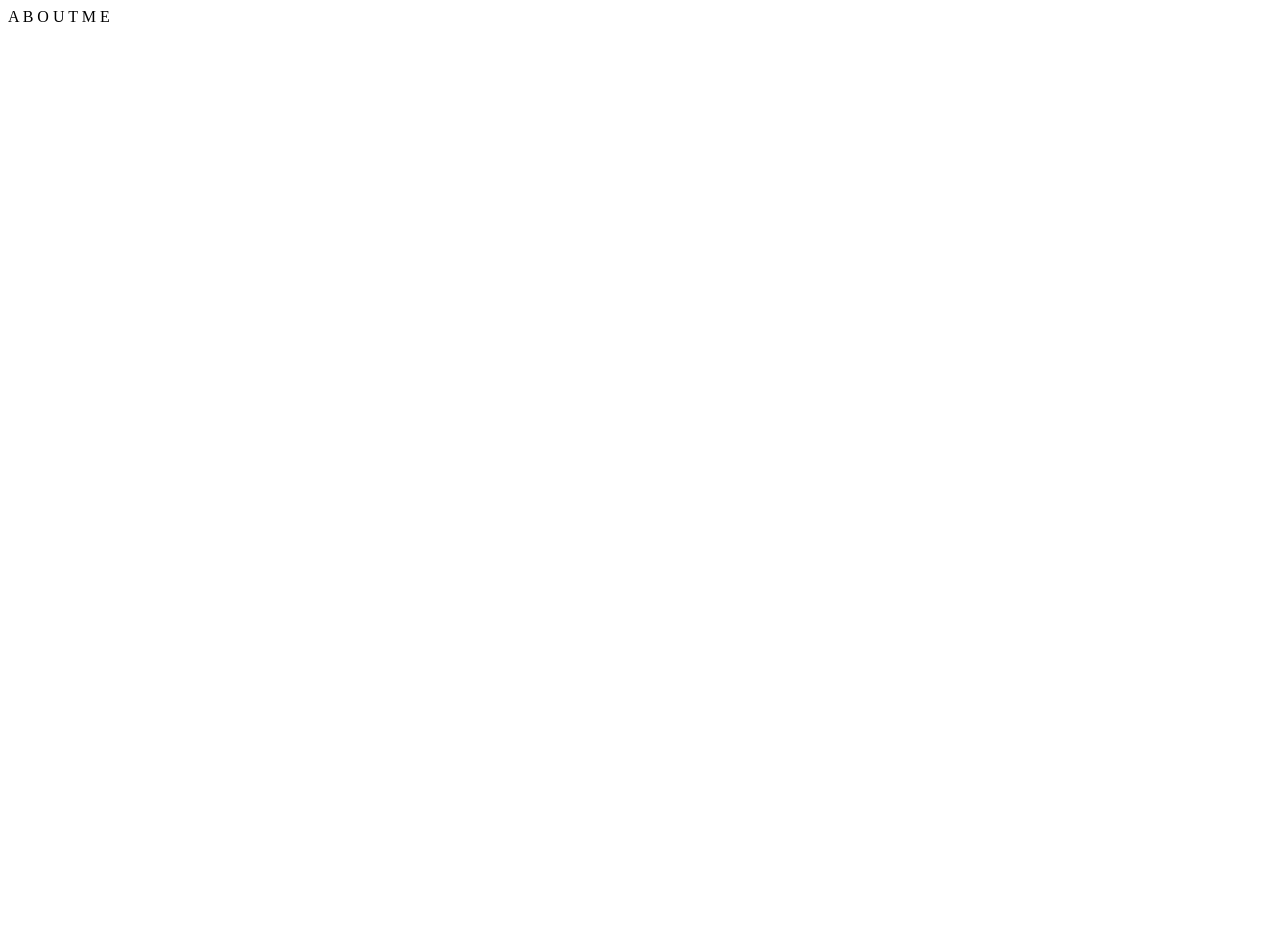
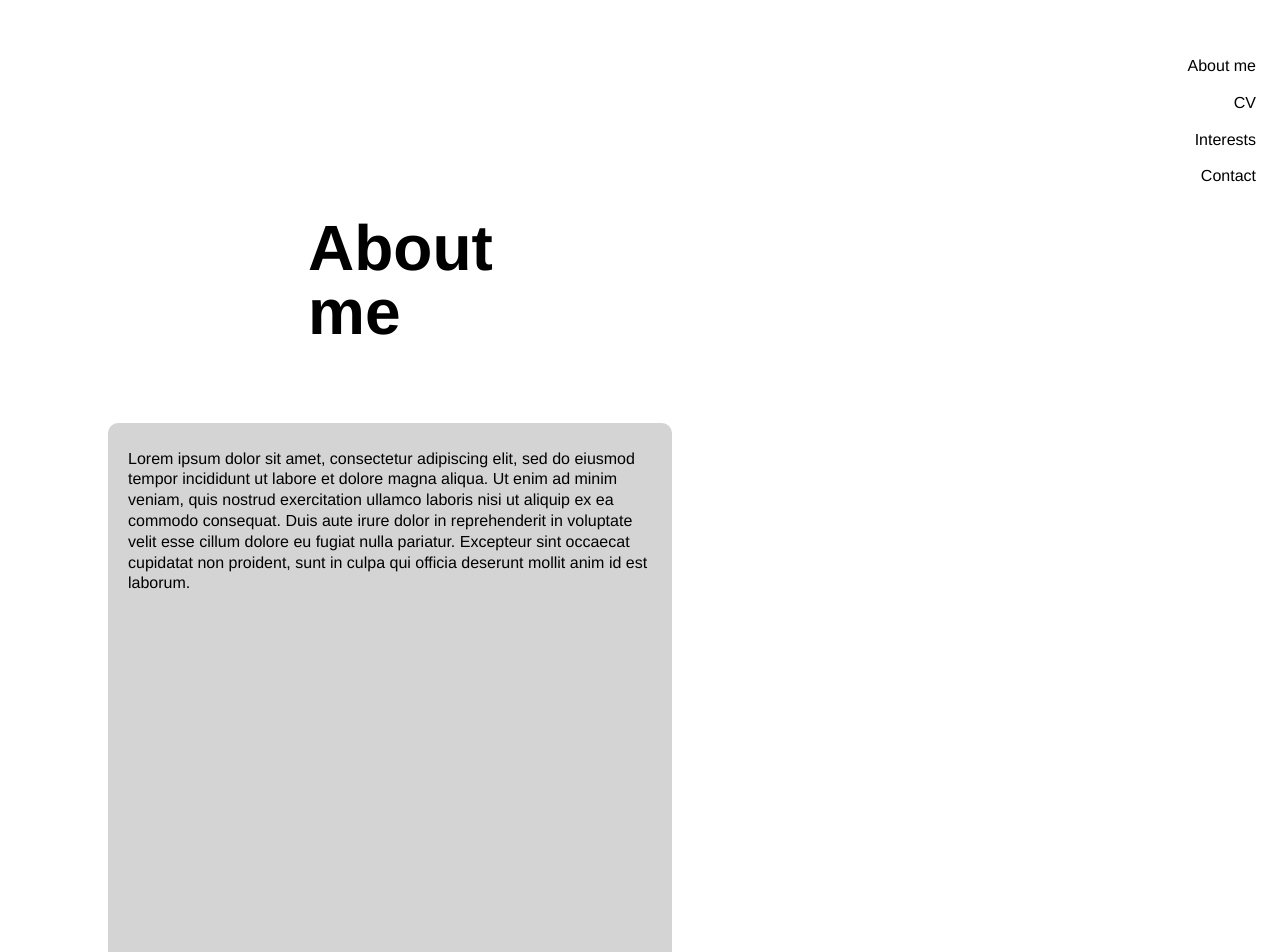
Before and after one commit to Nybz-Creator/My-Personal-Website, a plain HTML site: page My personal website/index.html in a window 1280 px wide. Shown: the top 952 px of the page. Before the commit the page ends 800 px from the top, so only its background shows below. Drawn offline with Linux system fonts and the light colour scheme.

Commit message:
Add files via upload

```diff
--- a/My personal website/index.html
+++ b/My personal website/index.html
@@ -11,23 +11,34 @@ Alexander Grönlund
   </head>
 
   <body>
-    <div class="nav links">
-      <a class="nav_link --home" href="index.html"></a>
+    <script src="java.js"></script>
+
+    <ul class="vertical-menu">
+      <li><a href="index.html">About me</a></li>
+      <li><a href="cv.html">CV</a></li>
+      <li><a href="interests.html">Interests</a></li>
+      <li><a href="contact.html">Contact</a></li>
+    </ul>
+
+    <div class="hero_headline">
+     <h1 class="hero_about">
+      About
+     </h1>
+
+     <h1 class="hero_me">
+      me
+     </h1>
     </div>
-    <div class="hero">
-     </h1 class="hero_headline">
-      <span>A</span>
-      <span>B</span>
-      <span>O</span>
-      <span>U</span>
-      <span>T</span>
-      <span>M</span>
-      <span>E</span>
-    </h1>
+
+
+    <div class="page_text">
+      <p>
+        Lorem ipsum dolor sit amet, consectetur adipiscing elit, sed do eiusmod tempor incididunt ut labore et dolore magna aliqua. Ut enim ad minim veniam, quis nostrud exercitation ullamco laboris nisi ut aliquip ex ea commodo consequat. Duis aute irure dolor in reprehenderit in voluptate velit esse cillum dolore eu fugiat nulla pariatur. Excepteur sint occaecat cupidatat non proident, sunt in culpa qui officia deserunt mollit anim id est laborum.
+      </p>
     </div>
   </body>
 
 </html>
 
 <!-- Referens till eleven: https://www.w3schools.com/html/default.asp -->
-<!-- TO DO LIST:  Nav bar med about me, cv, kontakt information och intressen -->
+<!-- TO DO LIST:  Nav bar med about me, cv, kontakt information och intressen. Footer med senaste uppdateringsdatum och en back to top knapp. -->
--- /dev/null
+++ b/My personal website/java.js
@@ -0,0 +1,17 @@
+// When the user scrolls the page, execute myFunction
+window.onscroll = function() {myFunction()};
+
+// Get the navbar
+var navbar = document.getElementById("vertical-menu");
+
+// Get the offset position of the navbar
+var sticky = navbar.offsetTop;
+
+// Add the sticky class to the navbar when you reach its scroll position. Remove "sticky" when you leave the scroll position
+function myFunction() {
+  if (window.pageYOffset >= sticky) {
+    navbar.classList.add("sticky")
+  } else {
+    navbar.classList.remove("sticky");
+  }
+}
--- a/My personal website/mywebsite.css
+++ b/My personal website/mywebsite.css
@@ -1,13 +1,44 @@
+/* Author: Alexander Grönlund EEDAT2 */
 
-.nav link.active {
-  opacity: 1;
-  font-weight: 500;
+body {
+  font-family: Helvetica Neue, Helvetica, Arial, Sans-Serif;
+    font-size: 16px;
+    line-height: 130%;
+    font-weight: 400;
 }
 
-.nav link {
+/* .navbar {
+  color: black;
+  text-align: right;
+  margin-top: 50px;
   font-size: 16px;
-  line-height: 130;
   font-weight: 400;
+} */
+
+.vertical-menu {
+  list-style-type: none;
+  margin: 0;
+  padding-top: 40px;
+  text-align: right;
+}
+
+.vertical-menu li {
+  display: block;
+}
+
+.vertical-menu li a {
+  display: block;
+  color: black;
+  padding: 8px 16px;
+  text-decoration: none;
+}
+
+.vertical-menu li a:hover {
+  background-color: #ddd;
+}
+
+.vertical-menu li a:active {
+  background-color: #991010;
 }
 
 .nav__link:before {
@@ -22,3 +53,29 @@
   transform-origin: left;
   transition: transform .5s cubic-bezier(.27,0,0,1);
 }
+
+ul {
+  list-style: none;
+  margin-top: 50px;
+}
+
+.sticky {
+  position: fixed;
+}
+
+.hero_headline {
+  opacity: 1;
+  font-size: xx-large;
+  margin-left: 300px;
+}
+
+.page_text {
+  margin: 100px;
+  padding: 20px;
+  padding-top: 10px;
+  margin-right: 600px;
+  height: 800px;
+  background-color: rgb(212, 212, 212);
+  border-radius: 10px;
+
+}
```
Also changed, not shown: My personal website/about_me.html (added, +44 -0 lines), My personal website/cv.html (+65 -0 lines), My personal website/interests.html (added, +65 -0 lines).
